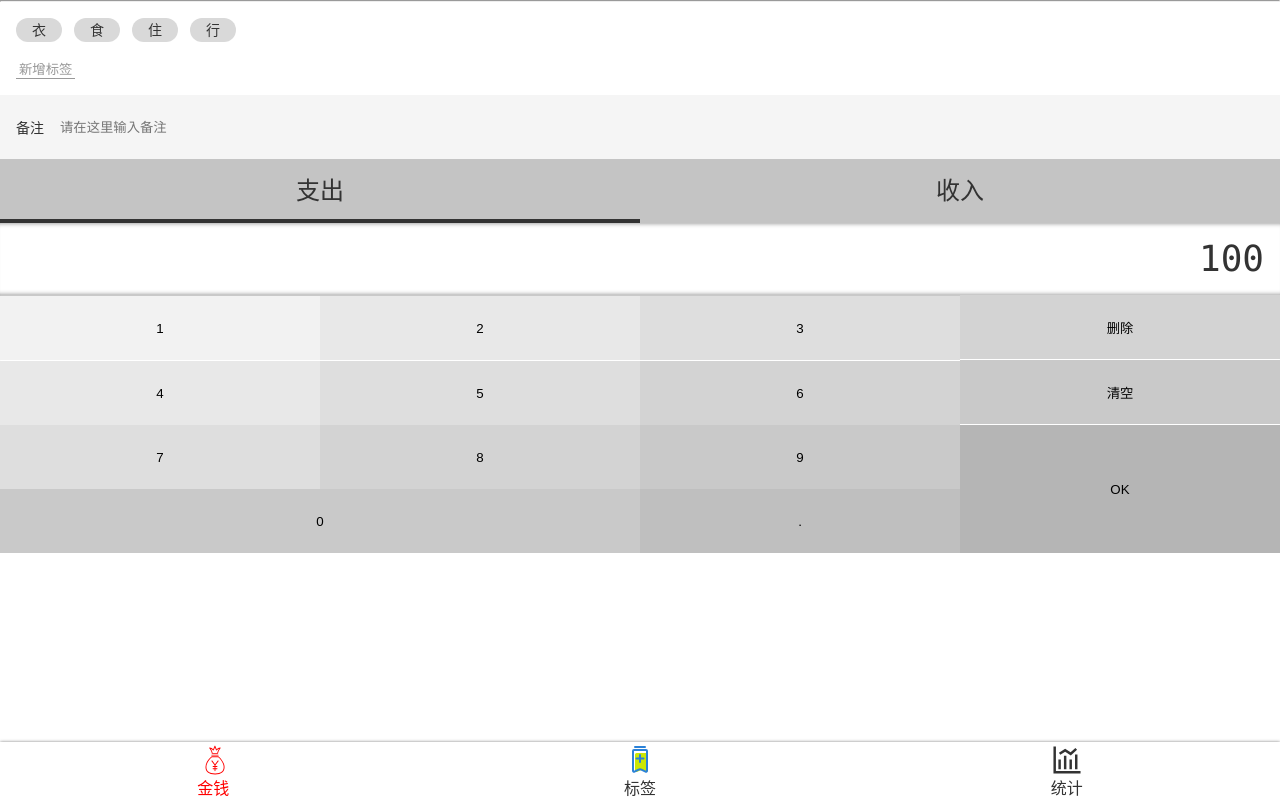
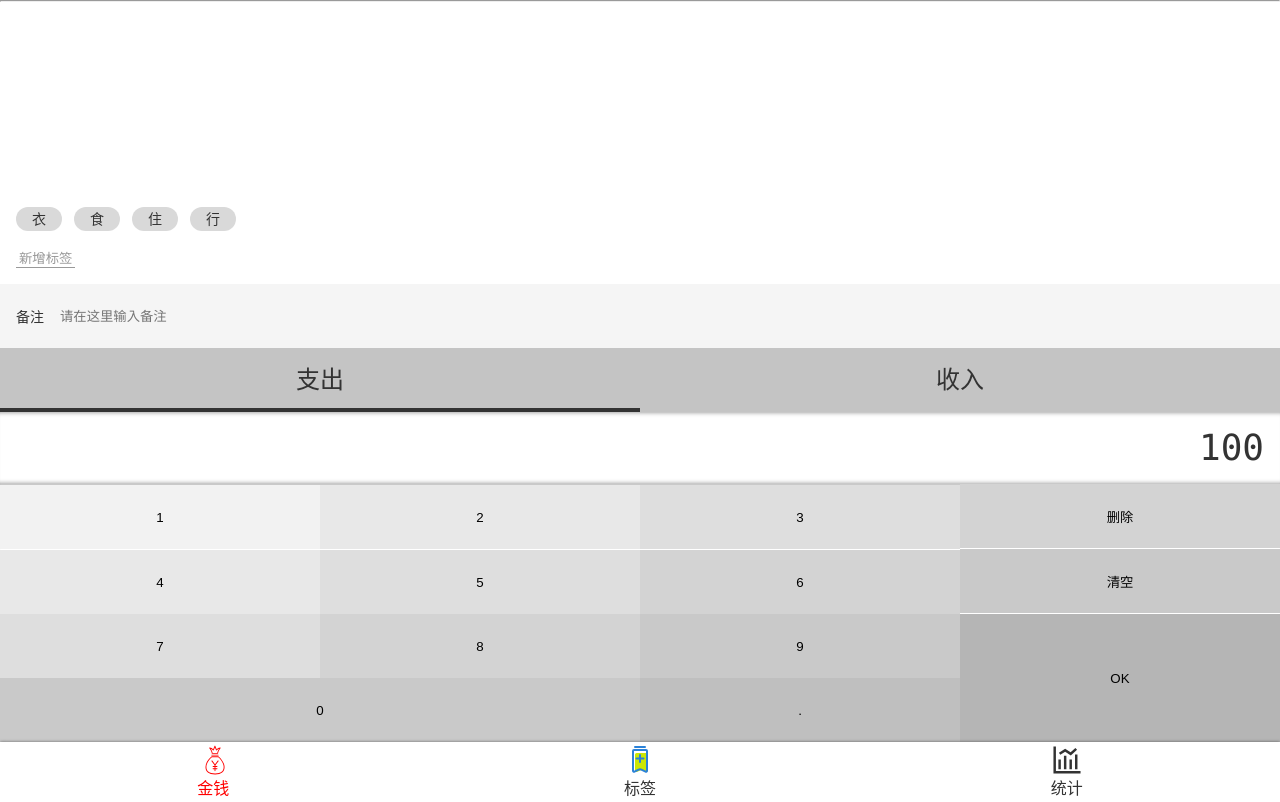
Before and after one commit to CuiLei-document/keep-accounts-, a Vue app: page /#/money in a window 1280 px wide. Built offline with nearby package versions, Linux system fonts and the light colour scheme.

Commit message:
HTML 和 CSS 写好啦

```diff
--- a/src/components/Layout.vue
+++ b/src/components/Layout.vue
@@ -1,6 +1,6 @@
 <template>
-    <div class="layout-wrapper" :class="xxx">
-        <div class="content">
+    <div class="layout-wrapper" :class="classPrefix && `${classPrefix}-wrapper`">
+        <div class="content" :class=" classPrefix && `${classPrefix}-content`">
             <slot></slot>
         </div>
         <Nav></Nav>
@@ -9,7 +9,7 @@
 
 <script lang="ts">
     export default {
-      props:['xxx'],
+      props:['classPrefix'],
         name: 'Layout'
     };
 </script>
--- a/src/views/Money.vue
+++ b/src/views/Money.vue
@@ -1,28 +1,5 @@
 <template>
-    <Layout class="ttt">
-        <div class="tags">
-            <ul class="current">
-              <li>衣</li>
-              <li>食</li>
-              <li>住</li>
-              <li>行</li>
-            </ul>
-          <div class="new">
-            <button>新增标签</button>
-          </div>
-        </div>
-        <div>
-          <label class="notes">
-            <span class="name">备注</span>
-            <input type="text" placeholder="请在这里输入备注">
-          </label>
-        </div>
-        <div>
-          <ul class="types">
-            <li class="selected">支出</li>
-            <li>收入</li>
-          </ul>
-        </div>
+    <Layout class-prefix="layout">
         <div class="numberPad">
           <div class="output">100</div>
           <div class="buttons">
@@ -42,6 +19,29 @@
             <button>.</button>
           </div>
         </div>
+      <div>
+        <ul class="types">
+          <li class="selected">支出</li>
+          <li>收入</li>
+        </ul>
+      </div>
+      <div>
+        <label class="notes">
+          <span class="name">备注</span>
+          <input type="text" placeholder="请在这里输入备注">
+        </label>
+      </div>
+      <div class="tags">
+        <div class="new">
+          <button>新增标签</button>
+        </div>
+        <ul class="current">
+          <li>衣</li>
+          <li>食</li>
+          <li>住</li>
+          <li>行</li>
+        </ul>
+      </div>
     </Layout>
 </template>
 
@@ -50,7 +50,13 @@
         name: 'Money'
     };
 </script>
+<style lang="scss">
+.layout-content{
 
+  display: flex;
+  flex-direction: column-reverse;
+}
+</style>
 <style lang="scss" scoped>
   @import "~@/assets/style/reds.scss";
   .numberPad{
@@ -147,6 +153,9 @@
   .tags{
     font-size: 14px;
     padding: 16px;
+    flex-grow: 1;
+    display: flex;
+    flex-direction: column-reverse;
     > .current{
       display: flex;
       > li{
```
